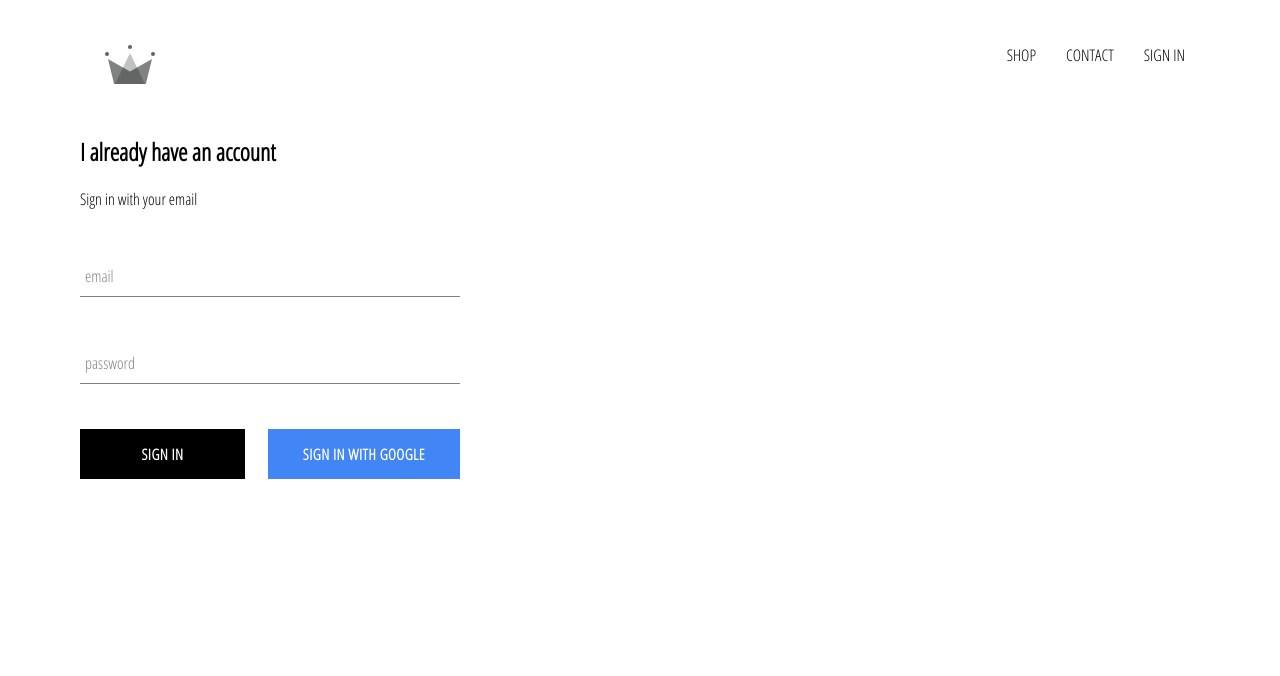
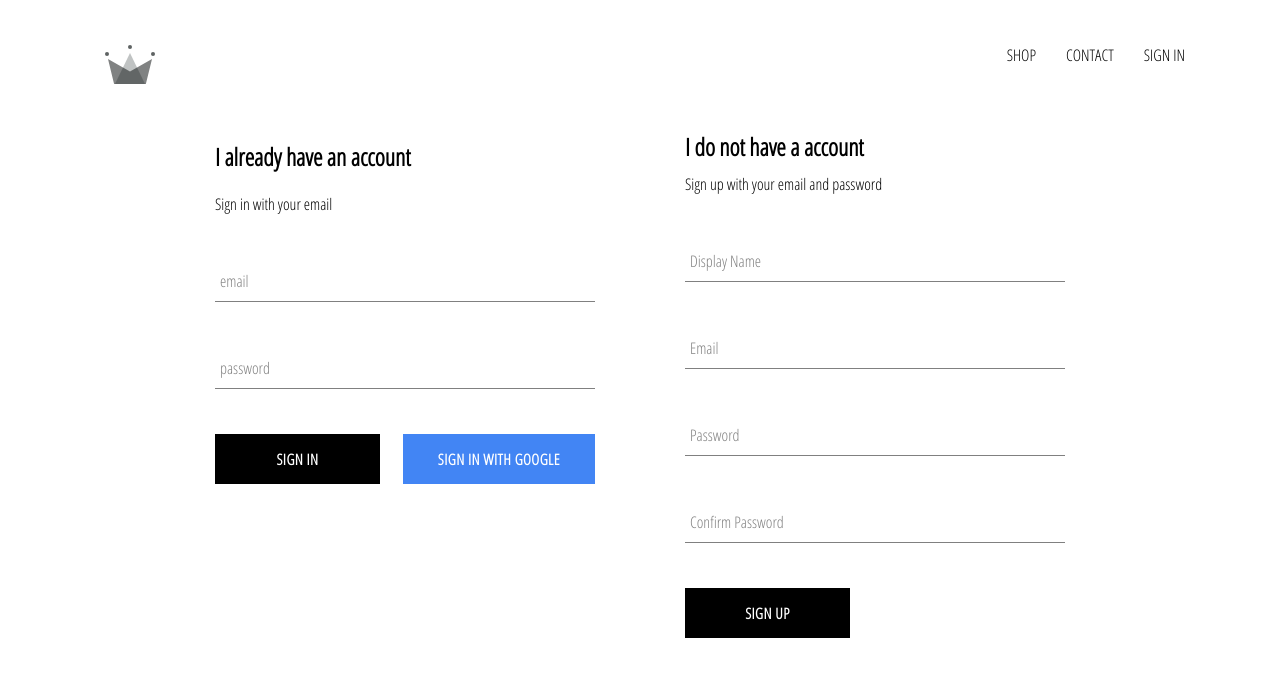
Before and after one commit to rodevio/crwn-clothing-firebase-user-auth, a React (Create React App) app: page /signin in a window 1280 px wide. Shown: the top 676 px of the page. Built offline with nearby package versions, Linux system fonts and the light colour scheme; no server answers.

Commit message:
95. Sign Up with Email and Password - Teacher: Implemented firebase utils, included ability to store authenticated users into our firestore database.

```diff
--- a/src/App.js
+++ b/src/App.js
@@ -31,9 +31,12 @@ componentDidMount() {
             ...snapShot.data()
           }
         });
+
+        console.log(this.state);
       });
+    } else {
+      this.setState( {currentUser: userAuth });
     }
-      this.setState( {currentUser: userAuth });
   });
 }
 
--- a/src/pages/sign-in-and-sign-up/sign-in-and-sign-up.component.jsx
+++ b/src/pages/sign-in-and-sign-up/sign-in-and-sign-up.component.jsx
@@ -1,12 +1,15 @@
 import React from 'react';
 
+import SignIn from '../../components/sign-in/sign-in.component';
+import SignUp from '../../components/sign-up/sign-up.component';
+
 import './sign-in-and-sign-up.styles.scss';
-import SignIn from '../../components/sign-in/sign-in.component';
 
-const SignInAndSignOutPage = () => (
-    <div className='sign-in-and-sign-up'>
-        <SignIn />
-    </div>
+const SignInAndSignUpPage = () => (
+<div className='sign-in-and-sign-up'>
+    <SignIn />
+    <SignUp />
+</div>
 );
 
-export default SignInAndSignOutPage;
+export default SignInAndSignUpPage;
--- a/src/pages/sign-in-and-sign-up/sign-in-and-sign-up.styles.scss
+++ b/src/pages/sign-in-and-sign-up/sign-in-and-sign-up.styles.scss
@@ -0,0 +1,6 @@
+.sign-in-and-sign-up {
+    width: 850px;
+    display: flex;
+    justify-content: space-between;
+    margin: 30px auto;
+}
```
